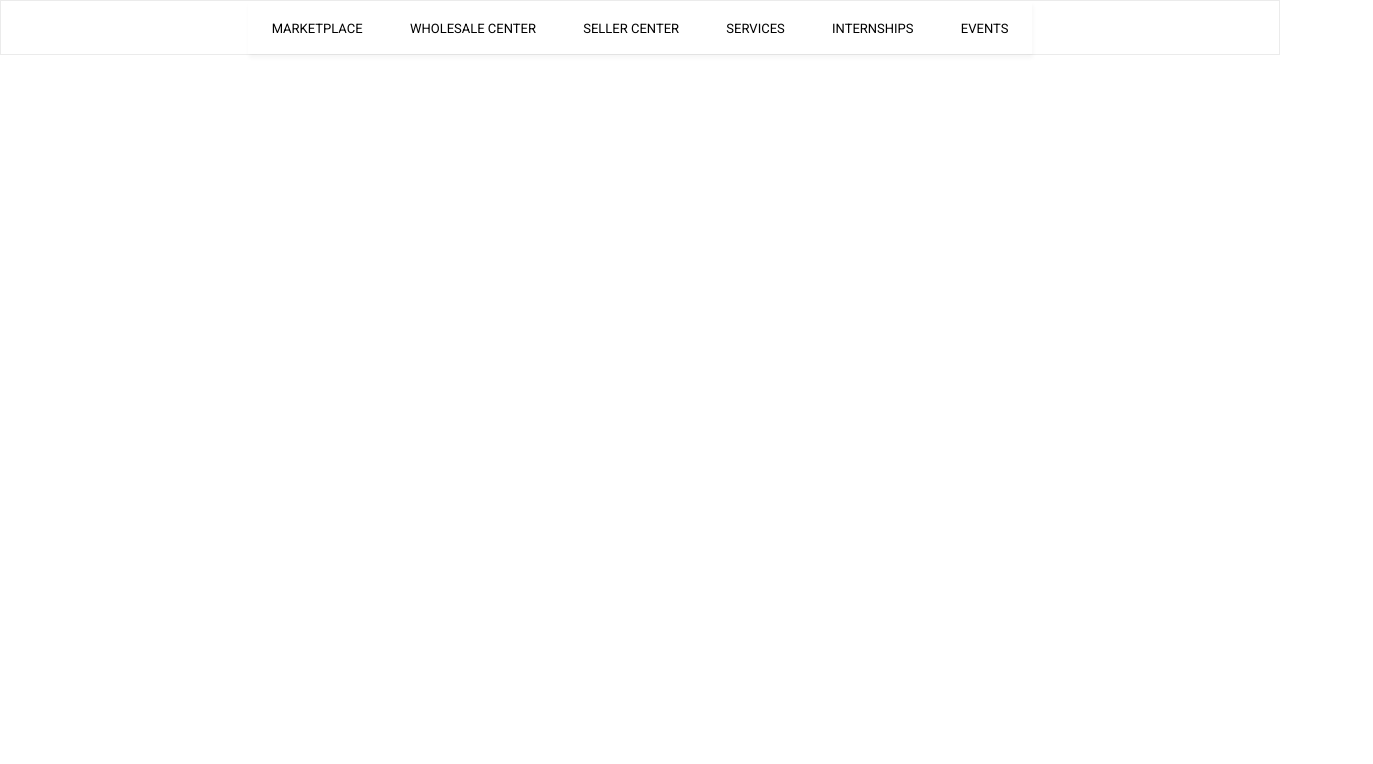
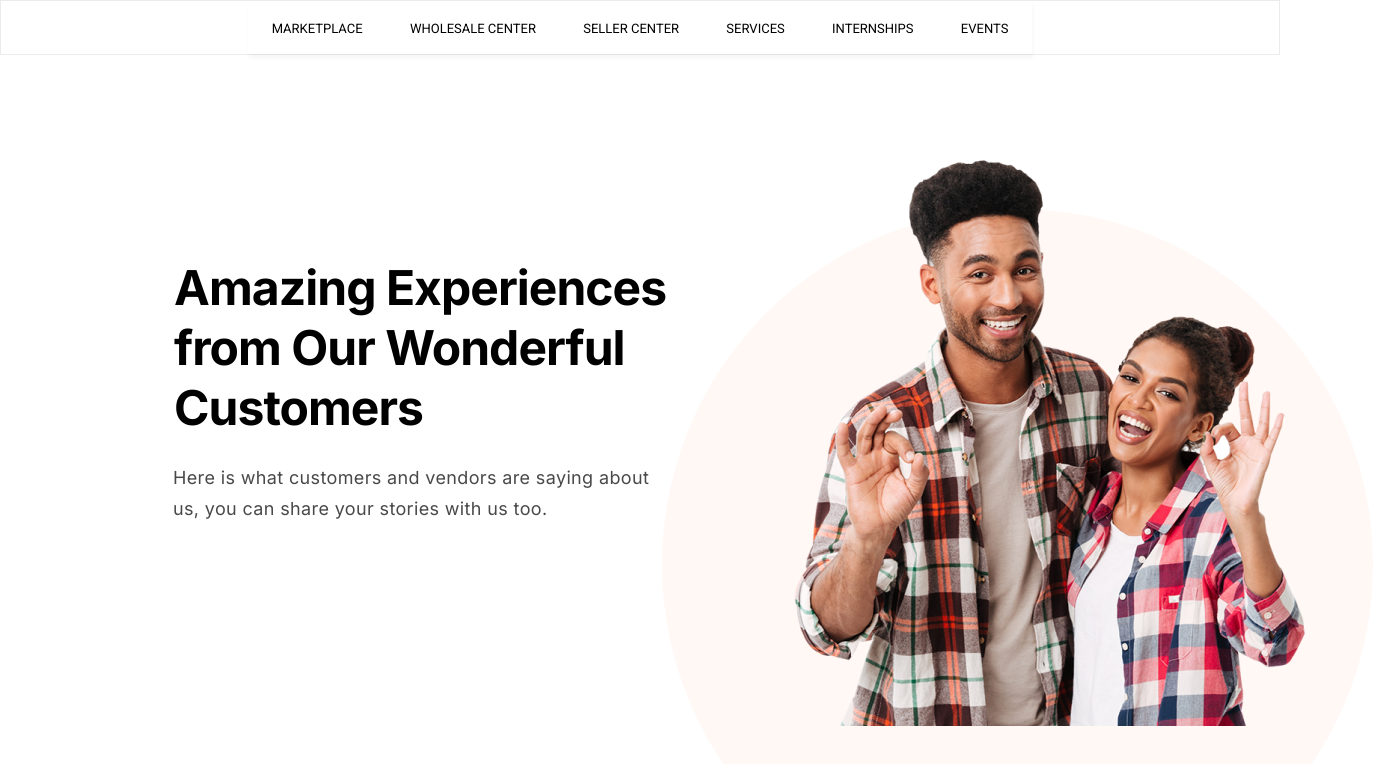
Before and after one commit to ebokes/TestimonialProject, a React (Create React App) app: page / in a window 1280 px wide. Shown: the top 764 px of the page, 1373 px wide, since content can reach past the window. Built offline with nearby package versions, Linux system fonts and the light colour scheme.

Commit message:
Created Landing Page

```diff
--- a/public/index.html
+++ b/public/index.html
@@ -30,6 +30,12 @@
       href="https://fonts.googleapis.com/css2?family=Roboto:wght@400;500;700&display=swap"
       rel="stylesheet"
     />
+    <link rel="preconnect" href="https://fonts.googleapis.com" />
+    <link rel="preconnect" href="https://fonts.gstatic.com" crossorigin />
+    <link
+      href="https://fonts.googleapis.com/css2?family=Inter:wght@400;500;600;700&display=swap"
+      rel="stylesheet"
+    />
 
     <title>Vasiti</title>
   </head>
--- a/src/App.css
+++ b/src/App.css
@@ -31,3 +31,67 @@ body {
   text-decoration: none;
   color: #000000;
 }
+
+.landing-page {
+  width: 586px;
+  height: 180px;
+  margin-left: 170px;
+}
+
+.amazing {
+  position: absolute;
+  width: 586px;
+  height: 180px;
+  left: 174px;
+  top: 258px;
+
+  font-family: Inter;
+  font-style: normal;
+  font-weight: bold;
+  font-size: 48px;
+  line-height: 60px;
+  /* or 125% */
+
+  letter-spacing: -0.02em;
+
+  color: #000000;
+}
+
+.here {
+  position: absolute;
+  width: 489px;
+  height: 62px;
+  left: 173px;
+  top: 462px;
+
+  font-family: Inter;
+  font-style: normal;
+  font-weight: normal;
+  font-size: 18px;
+  line-height: 31px;
+  /* or 172% */
+
+  letter-spacing: 0.02em;
+
+  color: #494949;
+}
+
+.elipse {
+  position: absolute;
+  width: 711px;
+  height: 711px;
+  left: 662px;
+  top: 209px;
+  border-radius: 50%;
+
+  background: #fff8f5;
+  z-index: -100;
+}
+
+.testimonial-img-1 {
+  position: absolute;
+  width: 536px;
+  height: 568px;
+  left: 793px;
+  top: 158px;
+}
--- a/src/App.js
+++ b/src/App.js
@@ -1,10 +1,12 @@
 import "./App.css";
+import LandingPage from "./components/LandingPage";
 import Navbar from "./components/Navbar";
 
 function App() {
   return (
     <div className="App">
       <Navbar />
+      <LandingPage />
     </div>
   );
 }
--- /dev/null
+++ b/src/components/LandingPage.js
@@ -0,0 +1,20 @@
+import React from "react";
+import img1 from "../img/Testimonial image 1.png";
+
+const LandingPage = () => {
+  return (
+    <div className="landing-page">
+      <h1 className="amazing">
+        Amazing Experiences from Our Wonderful Customers
+      </h1>
+      <p className="here">
+        Here is what customers and vendors are saying about us, you can share
+        your stories with us too.
+      </p>
+      <div className="elipse"></div>
+      <img className="testimonial-img-1" src={img1} alt="testimonial" />
+    </div>
+  );
+};
+
+export default LandingPage;
```
Also changed, not shown: src/img/Testimonial image 1.png (added).
